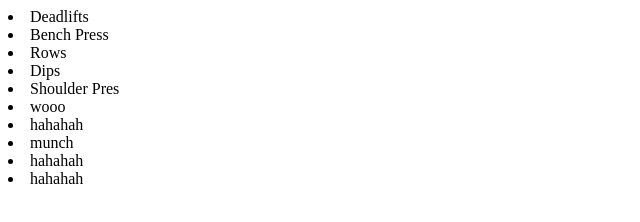
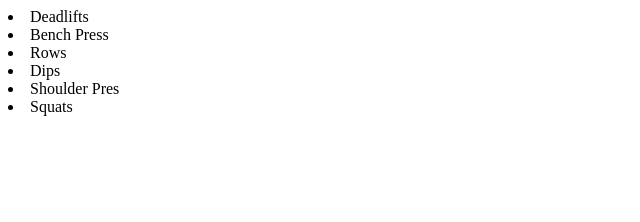
Before and after one commit to Yare2911/git_test_2, a plain HTML site: page index.html in a window 1280 px wide. Shown: the whole page, without its empty margins (0-640 px from the left). Drawn offline with Linux system fonts and the light colour scheme.

Commit message:
added squats

```diff
--- a/index.html
+++ b/index.html
@@ -11,11 +11,7 @@
     <li>Rows</li>
     <li>Dips</li>
     <li>Shoulder Pres</li>
-    <li>wooo</li>
-    <li>hahahah</li>
-    <li>munch</li>
-    <li>hahahah</li>
-    <li>hahahah</li>
+    <li>Squats</li>
 
 </body>
 </html>
```
